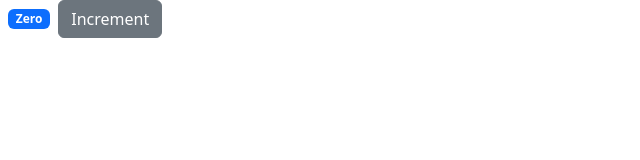
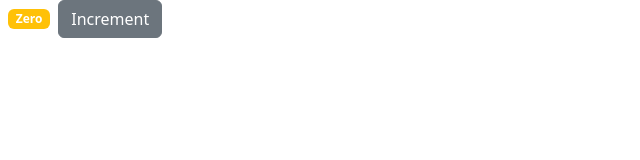
Before and after one commit to zebasp/reactsimpleshoppingcart, a React (Create React App) app: page / in a window 1280 px wide. Shown: the top 160 px of the page, without its empty margins (0-640 px from the left). Built offline with nearby package versions, Linux system fonts and the light colour scheme.

Commit message:
rendering classes dinamically

```diff
--- a/src/components/counter.jsx
+++ b/src/components/counter.jsx
@@ -8,11 +8,17 @@
     render() {
         return (
           <React.Fragment>
-            <span className="badge bg-primary m-2">{this.formatCount()}</span>
+            <span className={this.getBadgeClasses()}>{this.formatCount()}</span>
             <button className="btn btn-secondary btn.sm">Increment</button>
           </React.Fragment>
         );
     }
+
+  getBadgeClasses() {
+    let classes = "badge m-2 bg-";
+    classes += this.state.count === 0 ? "warning" : "primary";
+    return classes;
+  }
 
     formatCount() {
       const {count} = this.state;
```
